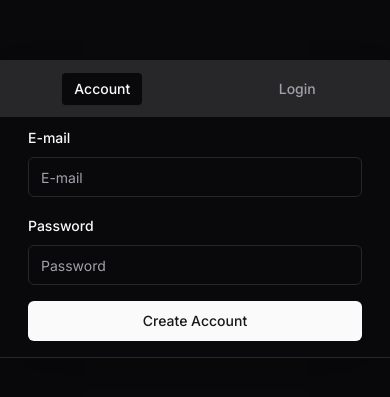
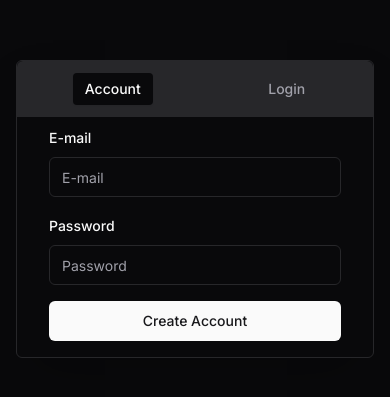
Before and after one commit to joel-luis/restore, a Next.js app: page / in a window 390 px wide. Shown: the part 213-610 px from the top of the page. Built offline with nearby package versions, Linux system fonts and the light colour scheme.

Commit message:
adjust layout mobile

```diff
--- a/src/app/page.tsx
+++ b/src/app/page.tsx
@@ -4,10 +4,10 @@ import { LoginAccountForm } from '@/components/form/loginAccountForm'
 
 export default async function Home() {
   return (
-    <div className="flex flex-col h-screen justify-center items-center">
+    <div className="flex flex-col h-screen justify-center items-center mx-4">
       <Tabs
         defaultValue="create-account"
-        className="w-[400px] border rounded-md pb-4 shadow-2xl"
+        className="w-full max-w-[400px] border rounded-md pb-4 shadow-2xl"
       >
         <TabsList className="flex justify-around items-center rounded-b-none h-14">
           <TabsTrigger
```
